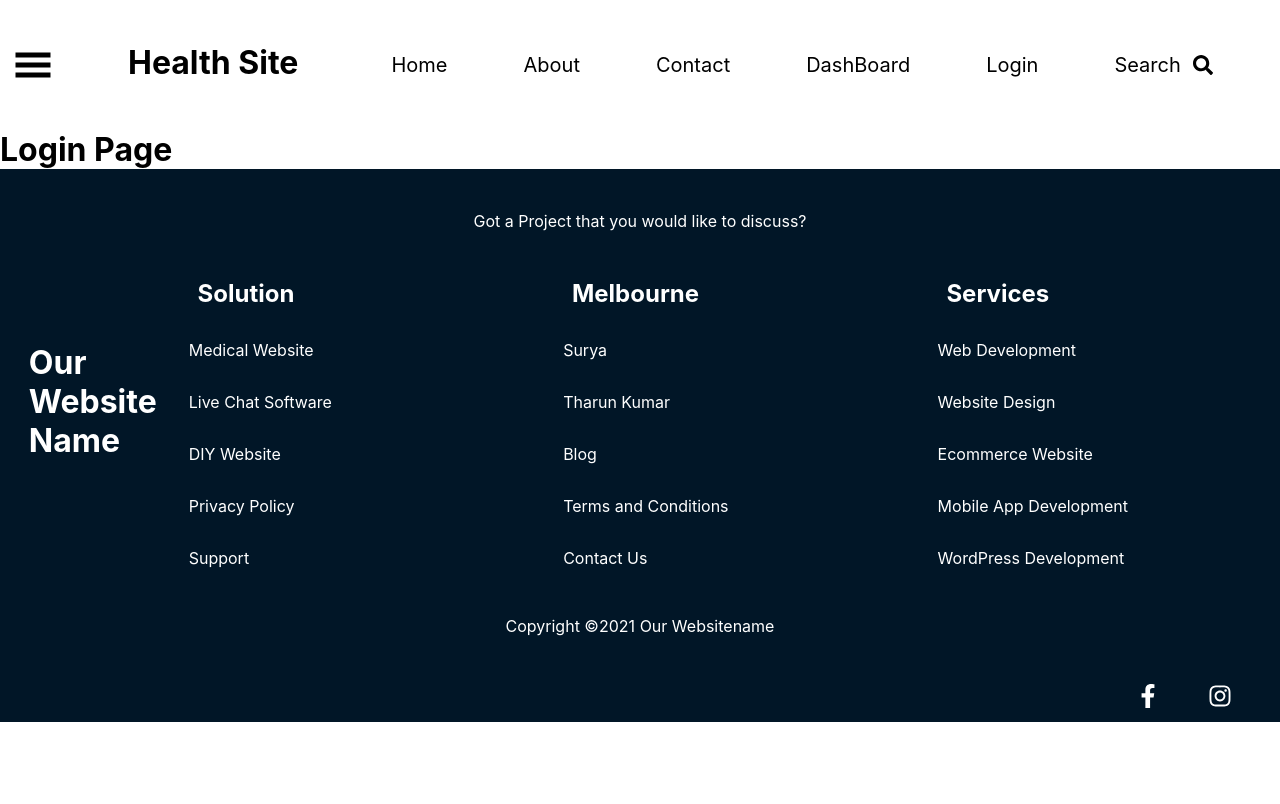
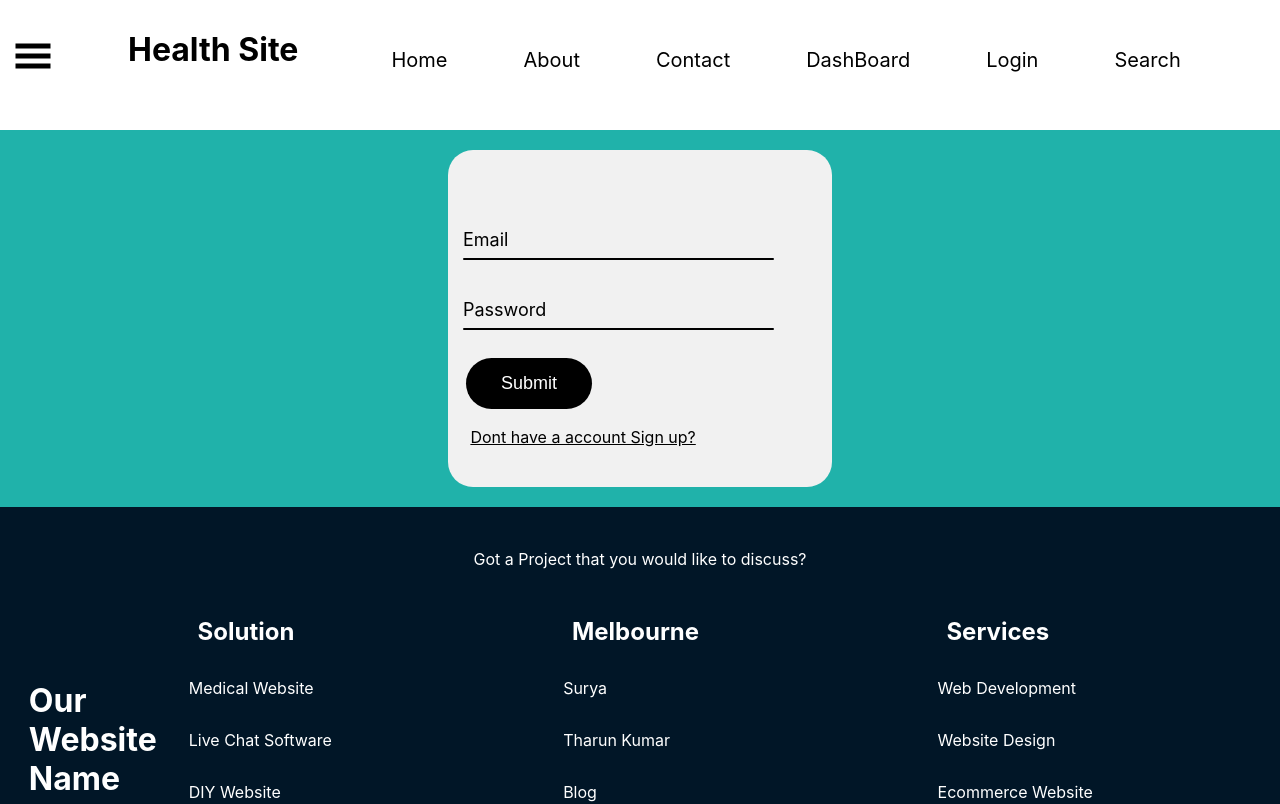
Before and after one commit to SuryaSuri11/Healthyopedia, a React (Create React App) app: page /login in a window 1280 px wide. Shown: the top 804 px of the page. Built offline with nearby package versions, Linux system fonts and the light colour scheme.

Commit message:
loginfrontendcompleted

```diff
--- a/package.json
+++ b/package.json
@@ -6,12 +6,15 @@
     "@testing-library/jest-dom": "^5.14.1",
     "@testing-library/react": "^11.2.7",
     "@testing-library/user-event": "^12.8.3",
+    "aos": "^2.3.4",
     "classnames": "^2.3.1",
+    "framer-motion": "^5.4.5",
     "react": "^17.0.2",
     "react-dom": "^17.0.2",
     "react-icons": "^4.3.1",
     "react-router-dom": "^5.3.0",
     "react-scripts": "4.0.3",
+    "styled-components": "^5.3.3",
     "web-vitals": "^1.1.2"
   },
   "scripts": {
--- a/src/components/layout/Dropdown.css
+++ b/src/components/layout/Dropdown.css
@@ -1,5 +1,5 @@
 .about-submenu{
-    width: 10%;
+    width: max-content;
     position: absolute;
     /* top: 97%; */
     list-style: none;
@@ -7,19 +7,6 @@
 }
 .dropdownitems{
     display: block;
-}
-.dropdownimages{
-    position: absolute;
-    right: 0;
-    top: 0;
-    width: 180px;
-    -o-object-fit: cover;
-    object-fit: cover;
-    height: 100%;
-    display: block;
-    padding: 0;
-    /* overflow: hidden; */
-    opacity: 0;
 }
 .about-submenu.active{
     display: none;
--- a/src/components/layout/Footer.css
+++ b/src/components/layout/Footer.css
@@ -2,7 +2,7 @@
     margin: 0;
     padding: 0;
 }
-.container{
+.footercontainer{
     width: 100%;
     padding-top: 10px;
     padding-bottom:10px ;
@@ -14,7 +14,7 @@
     padding-left: 1.7em;
 }
 .footermain{
-    width: 100%;
+    width: 10;
 }
 .footertop{
     text-align: center;
@@ -68,10 +68,6 @@ ul{
     .footer-contents{
         position: relative;
     }
-    /* .websitename{
-        margin-left: 4em;
-        margin-right:3em ;
-    } */
      .footermain{
         display: flex;
     }
--- a/src/components/layout/Footer.js
+++ b/src/components/layout/Footer.js
@@ -3,7 +3,7 @@ import {Link} from "react-router-dom";
 import './Footer.css';
 function Footer(){
  return(
-     <div className='container'>
+     <div className='footercontainer'>
         <p className='footertop'>
             Got a Project that you would like to discuss?
         </p>
--- a/src/components/layout/Navbar.css
+++ b/src/components/layout/Navbar.css
@@ -1,17 +1,15 @@
 *{
-    margin: 0;
-    padding: 0;
+   margin: 0;
+   padding: 0;
 }
 .Navcontents{
     position: relative;
     width: 100%;
 }
-.navbar{
+ .navbar{
     width: 100%;
-    padding-top: 30px;
+    padding-top: 60px;
     padding-bottom: 30px;
-    /* background-color: blue; */
-    height: 70px;
     display: flex;
     justify-content: space-around;
     align-items: center;
--- a/src/components/layout/Navbar.js
+++ b/src/components/layout/Navbar.js
@@ -66,7 +66,7 @@ function Navbar(props) {
                </Link>
                <Link to='/search' className={(navbar|| nothome) ? 'mainitems active' : 'mainitems'}>
                   <li className='topnav'>Search</li>
-                  <FaIcons.FaSearch className='searchicon' />
+                  {/* <FaIcons.FaSearch className='searchicon' /> */}
                </Link>
             </ul>}
          </header>
--- a/src/pages/AboutUs.js
+++ b/src/pages/AboutUs.js
@@ -1,8 +1,29 @@
+import React,{useEffect} from "react";
+import "./AboutUs.css";
+import Aos from "aos";
+import "aos/dist/aos.css";
+
 function AboutUs(){
+    useEffect(()=>{
+        Aos.init({duration:2000});
+    },[]);
 return(
-    <h1>
-        AboutUs Page
-    </h1>
+    <div className='aboutcontainer'>
+        <div className='aboutdescription'>
+           <h1 className='abouttitle'>About Us</h1>
+           <p className='abouttitlecontent'>
+           Lorem Ipsum is simply dummy text of the printing and typesetting industry. Lorem Ipsum has been the industry's standard dummy text ever
+           since the 1500s, when an unknown printer took a galley of type and scrambled it to make a type specimen book. It has survived not only
+           five centuries, but also the leap into electronic typesetting, remaining essentially unchanged.
+           </p>
+        </div>
+        <div className='imgcontainer'>
+            <img className='aboutimage' src="https://www.healthnewsreview.org/wp-content/uploads/2018/06/GettyImages-691562544.jpg" alt=""/>
+            <p data-aos="fade-up" className='imgtext'>
+               Lorem Ipsum is simply dummy text of the printing and typesetting industry. Lorem Ipsum has been the industry's standard dummy text
+            </p>
+        </div>
+    </div>
 );
 }
 export default AboutUs;
--- /dev/null
+++ b/src/pages/Login.css
@@ -0,0 +1,163 @@
+.logincontainer{
+    width: 100%;
+    background-color: lightseagreen;
+    position: relative;
+    padding-top: 25px;
+    padding-bottom: 25px;
+}
+.login-card{
+    width: 90%;
+    margin: 0 auto;
+    background-color: #f1f1f1;
+    border-radius:25px;
+}
+.loginform{
+    width: 90%;
+}
+.row100{
+    position: relative;
+    width: 100%;
+    padding-top: 20px;
+}
+.col{
+    position: relative;
+    width: 100%;
+    margin: 30px 0 10px;
+    transition: 0.5s;
+}
+.inputbox{
+    position: relative;
+    width: 100%;
+    height: 40px;
+    color: black;
+}
+.inputbox input{
+    position: absolute;
+    width: 100%;
+    height: 100%;
+    background: transparent;
+    box-shadow: none;
+    border: none;
+    outline: none;
+    font-size: 18px;
+    z-index: 1;
+    color: white;
+    margin-left: 20px;
+}
+.inputbox .text{
+    position: absolute;
+    top: 0;
+    left: 0;
+    line-height: 40px;
+    font-size: 18px;
+    display: block;
+    transition: 0.5s;
+    pointer-events:none;
+    margin-left: 15px;
+}
+.inputbox input:focus + .text,
+.inputbox input:valid + .text{
+    top: -35px;
+    left: -5px;
+}
+.inputbox .line{
+    position: absolute;
+    bottom: 0;
+    display: block;
+    width: 90%;
+    height: 2px;
+    border-radius: 2px;
+    pointer-events: none;
+    background-color: black;
+    margin-left: 15px;
+}
+.inputbox input:focus ~ .line,
+.inputbox input:valid ~ .line{
+    height: 100%;
+}
+input[type='submit']{
+    border:none;
+    cursor:pointer;
+    outline:none;
+    background-color: black;
+    font-size: 18px;
+    border-radius: 30px;
+    margin-left: 1em;
+    color: white;
+    margin-top: 1em;
+    margin-bottom: 1em;
+    padding-top: 15px;
+    padding-bottom: 15px;
+    padding-left: 35px;
+    padding-right: 35px;
+}
+.animationtext{
+   transform: translateY(1em);
+   margin-left: 73px;
+   color: white;
+}
+.signin{
+    font-size: 16px;
+    color: black;
+    text-decoration: underline;
+    cursor: pointer;
+    margin-left: 1.4em;
+    padding-bottom: 20px;
+
+}
+.signin:hover{
+    color: red;
+}
+.animationcontainer{
+    position:relative;
+    background-color: black;
+    min-height: 25vh;
+}
+.animation{
+    position: absolute;
+    bottom: 0;
+    left: 0;
+    width: 100%;
+    overflow: hidden;
+    line-height: 0;
+}
+.animation.svg{
+    position: absolute;
+    bottom: 0;
+    left: 0;
+    width: 100%;
+    overflow: hidden;
+    line-height: 0;
+}
+.animation .shape-fill {
+    fill: #FFFFFF;
+}
+.expand{
+    width: 100%;
+    height: 100%;
+    border-radius: 20%;
+    transform: rotate(60deg);
+}
+.collapse{
+    width: 100%;
+    height: 50%;
+    border-radius: 50%;
+    transform: rotate(60deg);
+}
+
+@media (min-width:768px){
+    .logincontainer
+    {
+        width: 100%;
+        margin: 0 auto;
+        padding-top: 20px;
+        padding-bottom: 20px;
+        background-color: ;
+    }
+    .login-card{
+        width: 30%;
+        padding-top: 20px;
+        padding-bottom: 20px;
+
+    }
+}
--- a/src/pages/Login.js
+++ b/src/pages/Login.js
@@ -1,8 +1,77 @@
+import './Login.css';
+import React,{useState} from 'react';
 function LoginPage(){
+    const[login,setloginform]=useState("loginpage");
+    function Form() {
+        if (login == true)
+           setloginform(false);
+        else
+           setloginform(true);
+     };
     return(
-        <h1>
-            Login Page
-        </h1>
+       <div className='logincontainer'>
+        <div className='login-card'>
+         {login === "loginpage" && <div className='loginform'>
+            <div className='row100'>
+                <div className='col'>
+                    <div className='inputbox'>
+                        <input type="text" name="" required='required'/>
+                        <span className='text'>Email</span>
+                        <span className='line'></span>
+                    </div>
+                </div>
+                <div className='col'>
+                    <div className='inputbox'>
+                        <input type="password" name="" required='required'/>
+                        <span className='text'>Password</span>
+                        <span className='line'></span>
+                    </div>
+                </div>
+                <div>
+                    <input type='submit' value='Submit'/>
+                    <p className='signin' onClick={() => setloginform("signin")}>Dont have a account Sign up?</p>
+                </div>
+            </div>
+        </div>}
+       {login === "signin" && <div className='login'>
+        <div className='row100'>
+                <div className='col'>
+                    <div className='inputbox'>
+                        <input type="text" name="" required='required'/>
+                        <span className='text'>First name</span>
+                        <span className='line'></span>
+                    </div>
+                </div>
+                <div className='col'>
+                    <div className='inputbox'>
+                        <input type="text" name="" required='required'/>
+                        <span className='text'>Last name</span>
+                        <span className='line'></span>
+                    </div>
+                </div>
+                <div className='col'>
+                    <div className='inputbox'>
+                        <input type="text" name="" required='required'/>
+                        <span className='text'>Email</span>
+                        <span className='line'></span>
+                    </div>
+                </div>
+                <div className='col'>
+                    <div className='inputbox'>
+                        <input type="password" name="" required='required'/>
+                        <span className='text'>Password</span>
+                        <span className='line'></span>
+                    </div>
+                </div>
+                <div>
+                    <input type='submit' value='Submit'/>
+                    <p className='signin' onClick={() => setloginform("loginpage")}>Already have an account Login?</p>
+                </div>
+            </div>
+        </div> }
+    </div>
+        </div>
+
     );
     }
 export default LoginPage;
```
Also changed, not shown: src/components/layout/Dropdown.js (+0 -7 lines), src/pages/AboutUs.css (added), 1 other file (tests, documents, lock files or other folders).
